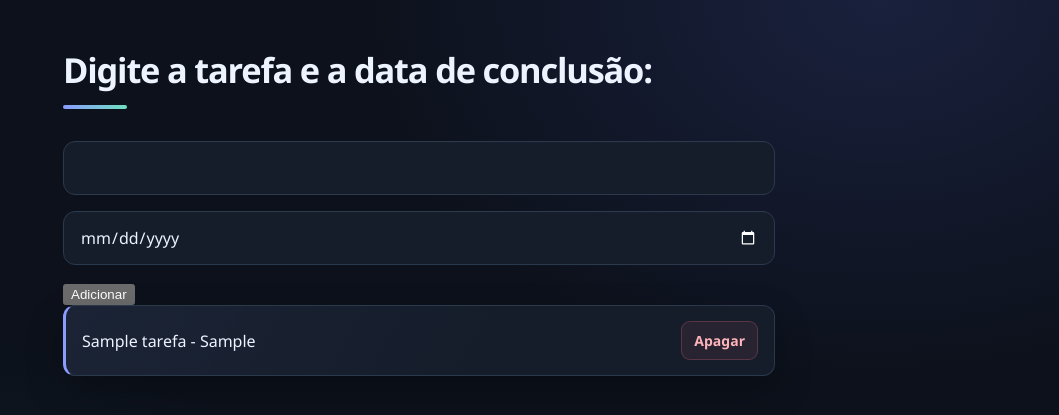
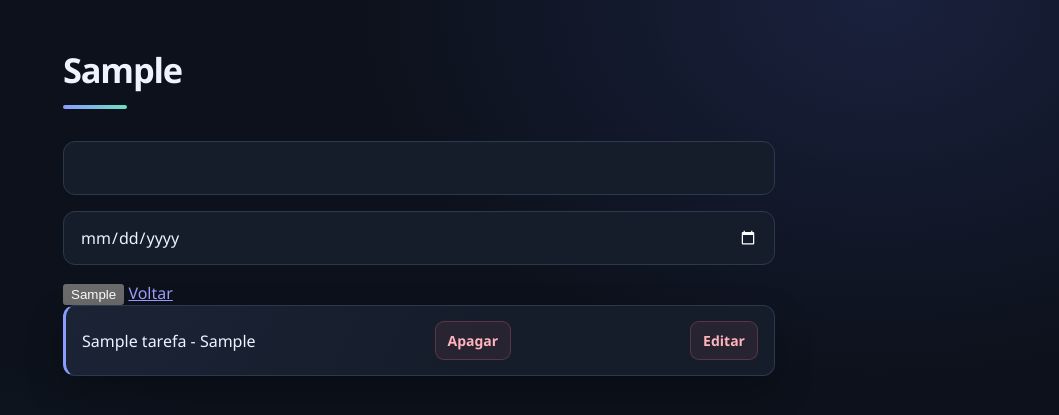
Before and after one commit to BrunoManganaro/tarefas_mvc_Flask, a Flask app: template src/tarefas/templates/base.html in a window 1280 px wide. Shown: the top 415 px of the page, without its empty margins (221-1280 px from the left). Run offline with Flask 3, Linux system fonts and the light colour scheme; the template is opened without the code that fills it: most values are stand-ins (such as "Sample title", 1, 10 or a date in 2020).

Commit message:
feat: função para editar tarefas no frontend e backend

```diff
--- a/src/tarefas/app.py
+++ b/src/tarefas/app.py
@@ -36,7 +36,10 @@ def home():
     return render_template(
         "base.html",
         titulo_da_pagina="Minha Lista de Tarefas",
-        tarefas_da_pagina=tarefas
+        tarefas_da_pagina=tarefas,
+        botao_submit="Adicionar",
+        botao_voltar="display: none",
+        h1_pagina="Digite a tarefa e a data de conclusão:"
     )
 
 @app.route('/delete/<int:id>')
@@ -45,6 +48,34 @@ def apagar_id_especificado(id = None):
     Tarefa.apagarTarefas(url)
     return(redirect(url_for('home')))
 
+@app.route('/edit/<int:id>', methods=['GET', 'POST'])
+def editar_id_especificado(id = None):
+    url = request.path
+
+    if request.method == 'POST':
+        titulo_form = request.form['tituloTarefa'] # Casa com o nome do input no form
+        data_conclusao_form = request.form['dataConclusao'] # Casa com o nome do input no form
+
+        data_corrigida = data_conclusao_form or None
+        # 'or' nesse caso é um operador de coalescência -> retorna o
+        # primeiro valor válido
+
+        # Instanciamos uma nova tarefa com os dados recebidos do form
+        #tarefa = Tarefa(titulo=titulo_form, data_conclusao=data_corrigida)
+
+        # Salvamos a tarefa no banco
+        Tarefa.editarTarefas(url, titulo_form, data_corrigida)
+
+        return redirect(url_for('home'))
+
+    return render_template(
+        "base.html",
+        titulo_da_pagina="Minha Lista de Tarefas",
+        tarefas_da_pagina={"titulo_tarefa":None, "data_conclusao":None},
+        botao_submit="Atualizar",
+        h1_pagina="Edite sua tarefa:",
+        lista="display: none"
+    )
 
 if __name__ == "__main__":
     app.run()
--- a/src/tarefas/templates/base.html
+++ b/src/tarefas/templates/base.html
@@ -7,20 +7,22 @@
     <link rel="stylesheet" href="{{ url_for('static', filename='style.css') }}">
 </head>
 <body>
-    <h1>Digite a tarefa e a data de conclusão:</h1>
+    <h1>{{ h1_pagina }}</h1>
 
     <form method="POST"> <!--Seleciona o método HTTP-->
         <input type="text" id="tituloTarefa" name="tituloTarefa">
         <input type="date" id="dataConclusao" name="dataConclusao">
-        <button type="submit">Adicionar</button>
+        <button type="submit">{{ botao_submit }}</button>
+        <a href="/" style='{{ botao_voltar }}'>Voltar</a>
     </form>
     <!-- <output id="listaTarefas">Nenhuma tarefa cadastrada</output> -->
 
-    <ul id="listaTarefas">
+    <ul id="listaTarefas" style="{{ lista }}">
         {% for tarefa in tarefas_da_pagina %}
             <li>
                 {{ tarefa.titulo_tarefa }} - {{ tarefa.data_conclusao }}
                 <a href="/delete/{{ tarefa.id_tarefa }}">Apagar</a> <!-- Link para a rota de apagar este ID -->
+                <a href="/edit/{{ tarefa.id_tarefa }}">Editar</a>
             </li>
         {% endfor %}
     </ul>
```
Also changed, not shown: src/tarefas/models/tarefa.py (+9 -2 lines).
